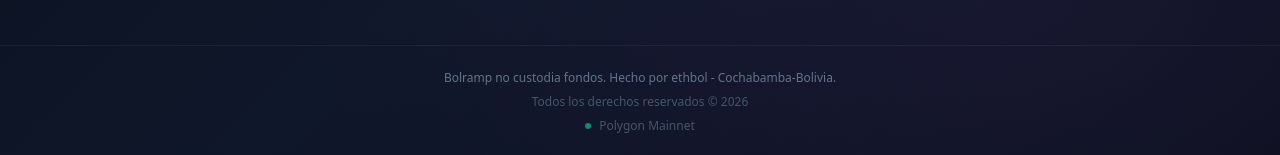
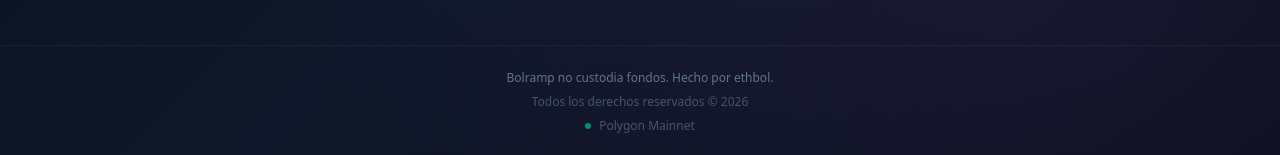
Before and after one commit to ergonber/bolramp, a Next.js app in the folder frontend/: page / in a window 1280 px wide. Shown: the part 642-797 px from the top of the page. Built offline with nearby package versions, Linux system fonts and the light colour scheme; no server answers; what wagmi would draw is missing.

Commit message:
chore(frontend): simplify footer text

```diff
--- a/frontend/src/app/layout.tsx
+++ b/frontend/src/app/layout.tsx
@@ -71,7 +71,7 @@
           <footer className="border-t border-white/5 py-6 mt-auto">
             <div className="max-w-6xl mx-auto px-4 text-center space-y-2">
               <p className="text-xs text-slate-500">
-                Bolramp no custodia fondos. Hecho por ethbol - Cochabamba-Bolivia.
+                Bolramp no custodia fondos. Hecho por ethbol.
               </p>
               <p className="text-xs text-slate-600">
                 Todos los derechos reservados &copy; {new Date().getFullYear()}
```
